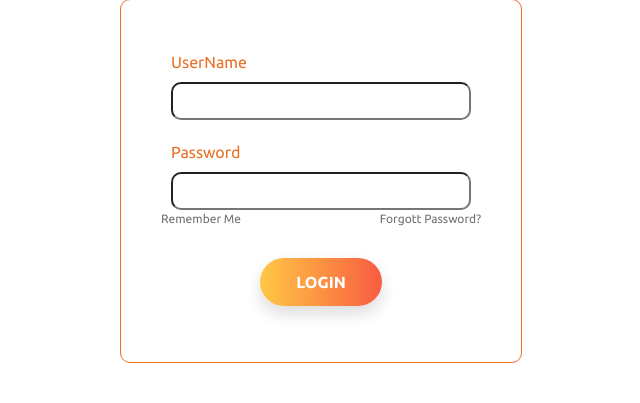
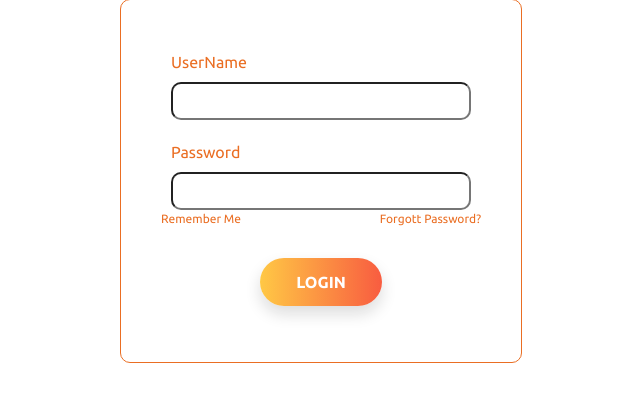
Before and after one commit to kishorebabumc/508bytes, a PHP site: page /login.php in a window 1280 px wide. Shown: the part 351-754 px from the top of the page, without its empty margins (319-959 px from the left). Run offline with PHP 8.4, Linux system fonts and the light colour scheme; some libraries are stand-ins or nearby versions.

```diff
--- a/login.php
+++ b/login.php
@@ -92,12 +92,12 @@ include("header.php");
                 </div>
             </div>
             <div class="rem-forgott">
-                <div>
+                <div style="color:#EA6E23">
                     <input type="checkbox" style="display: block;"/>
                     <span>Remember Me</span>
                 </div>
                 <div>
-                    <a href="#"><span>Forgott Password?</span></a>
+                    <a href="#"><span style="color:#EA6E23">Forgott Password?</span></a>
                 </div>
             </div>
             <div class="login"><button type="button" class="btn button-style">Login</button></div>
```
Also changed, not shown: 1 other file.
